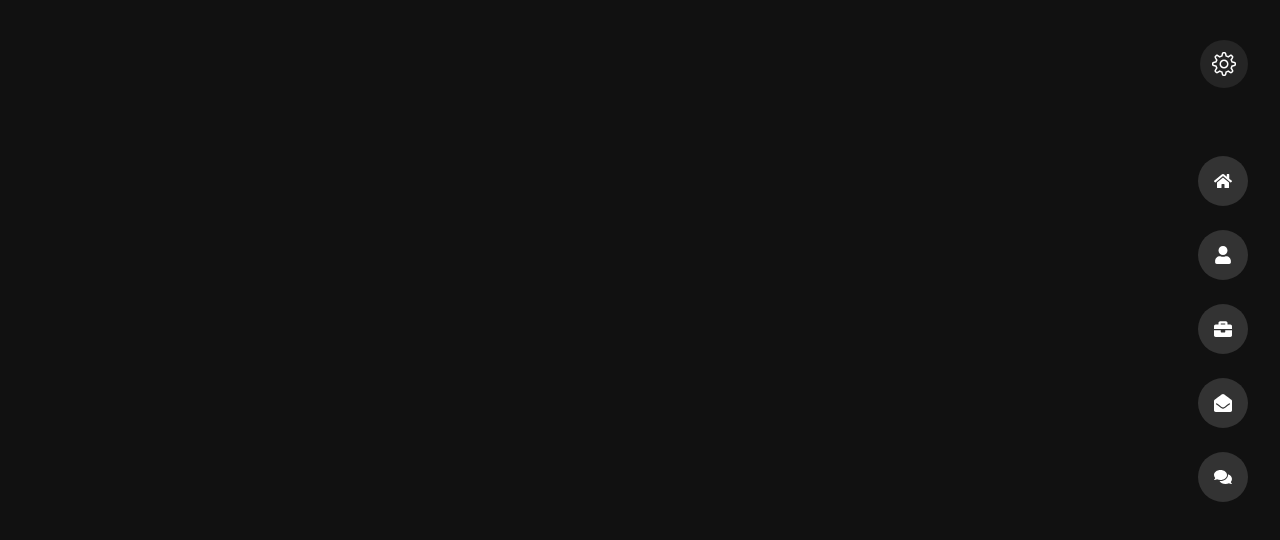
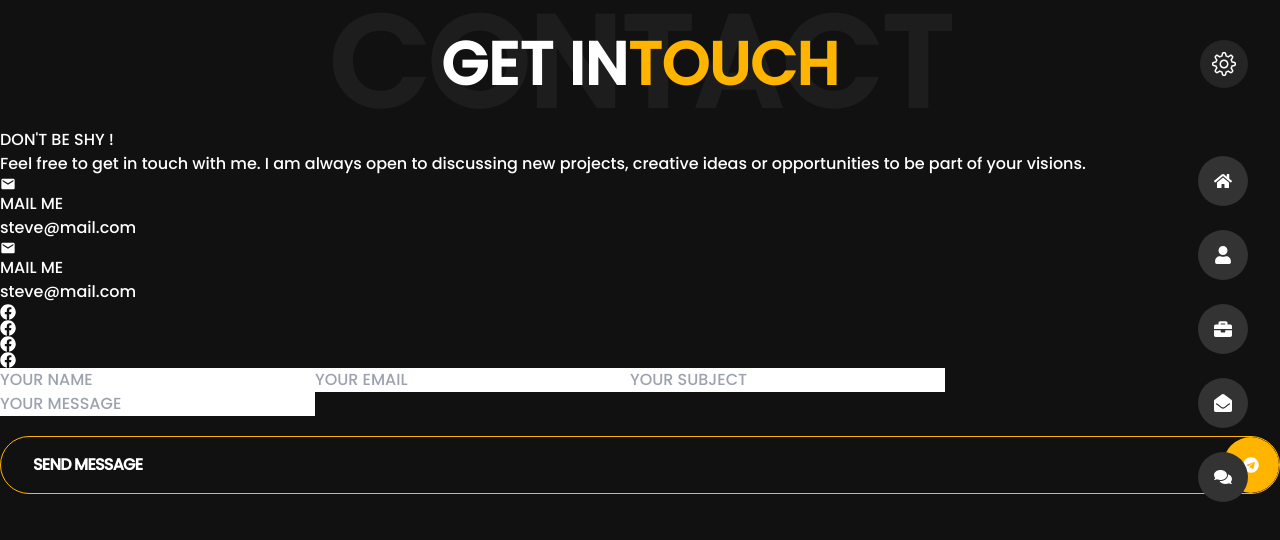
Before and after one commit to Mahdi-Alaee/My-Personal-Website, a React (Vite) app: page /contact in a window 1280 px wide. Shown: the top 540 px of the page. Built offline with nearby package versions, Linux system fonts and the light colour scheme.

Commit message:
Contact page html structure

```diff
--- a/src/Routes.tsx
+++ b/src/Routes.tsx
@@ -2,9 +2,11 @@ import { RouteObject } from "react-router-dom";
 import Index from "./pages/Index";
 import About from "./pages/About/About";
 import Portfolio from "./pages/Portfolio/Portfolio";
+import Contact from "./pages/Contact/Contact";
 
 export const routes: RouteObject[] = [
   { path: "", element: <Index /> },
   { path: "/about", element: <About /> },
   { path: "/portfolio", element: <Portfolio /> },
+  { path: "/contact", element: <Contact /> },
 ];
--- /dev/null
+++ b/src/pages/Contact/Contact.tsx
@@ -0,0 +1,61 @@
+import { FaTelegram } from "react-icons/fa";
+import LinkButton from "../../components/LinkButton";
+import ContactBox from "./component/ContactBox";
+import Input from "./component/Input";
+import Social from "./component/Social";
+
+const Contact: React.FC = () => {
+  return (
+    <div>
+      {/* title */}
+      <h1 className="uppercase font-black text-center sm:relative">
+        <span className="hidden text-white/5 text-9xl sm:block">CONTACT</span>
+        <div
+          className="fixed z-10 text-3xl p-5 w-full left-0 right-0  top-0 m-auto
+           flex items-center bg-darkBrown sm:absolute sm:bottom-0 sm:w-max sm:text-6xl sm:bg-transparent"
+        >
+          <span>GET IN</span> <span className="text-yellowColor">TOUCH</span>
+        </div>
+      </h1>
+
+      {/* contact */}
+      <div>
+        {/* left */}
+        <div>
+          {/* title */}
+          <h2>DON'T BE SHY !</h2>
+          {/* description */}
+          <p>
+            Feel free to get in touch with me. I am always open to discussing
+            new projects, creative ideas or opportunities to be part of your
+            visions.
+          </p>
+          <ContactBox />
+          <ContactBox />
+          {/* socials */}
+          <ul>
+            <Social />
+            <Social />
+            <Social />
+            <Social />
+          </ul>
+        </div>
+        {/* right */}
+        <form>
+          {/* textboxes wrapper */}
+          <div>
+            <Input placeholder="YOUR NAME" />
+            <Input placeholder="YOUR EMAIL" />
+            <Input placeholder="YOUR SUBJECT" />
+          </div>
+          <Input placeholder="YOUR MESSAGE" />
+          <LinkButton icon={<FaTelegram />} to="">
+            SEND MESSAGE
+          </LinkButton>
+        </form>
+      </div>
+    </div>
+  );
+};
+
+export default Contact;
--- /dev/null
+++ b/src/pages/Contact/component/ContactBox.tsx
@@ -0,0 +1,19 @@
+import { MdEmail } from "react-icons/md"
+
+const ContactBox: React.FC = () => {
+    return (
+        <div>
+            {/* icon */}
+            <MdEmail />
+            {/* content */}
+            <div>
+                {/* title */}
+                <h6>MAIL ME</h6>
+                {/* content */}
+                <p>steve@mail.com</p>
+            </div>
+        </div>
+    )
+}
+
+export default ContactBox;
--- /dev/null
+++ b/src/pages/Contact/component/Input.tsx
@@ -0,0 +1,17 @@
+interface InputProps {
+  placeholder: string;
+  type?: "text" | "textarea";
+  className?: string;
+}
+
+const Input: React.FC<InputProps> = ({
+  type = "text",
+  className = "",
+  placeholder,
+}) => {
+  return (
+    <input className={` ${className}`} type={type} placeholder={placeholder} />
+  );
+};
+
+export default Input;
--- /dev/null
+++ b/src/pages/Contact/component/Social.tsx
@@ -0,0 +1,11 @@
+import { FaFacebook } from "react-icons/fa";
+
+const Social: React.FC = () => {
+  return (
+    <li>
+      <FaFacebook />
+    </li>
+  );
+};
+
+export default Social;
```
